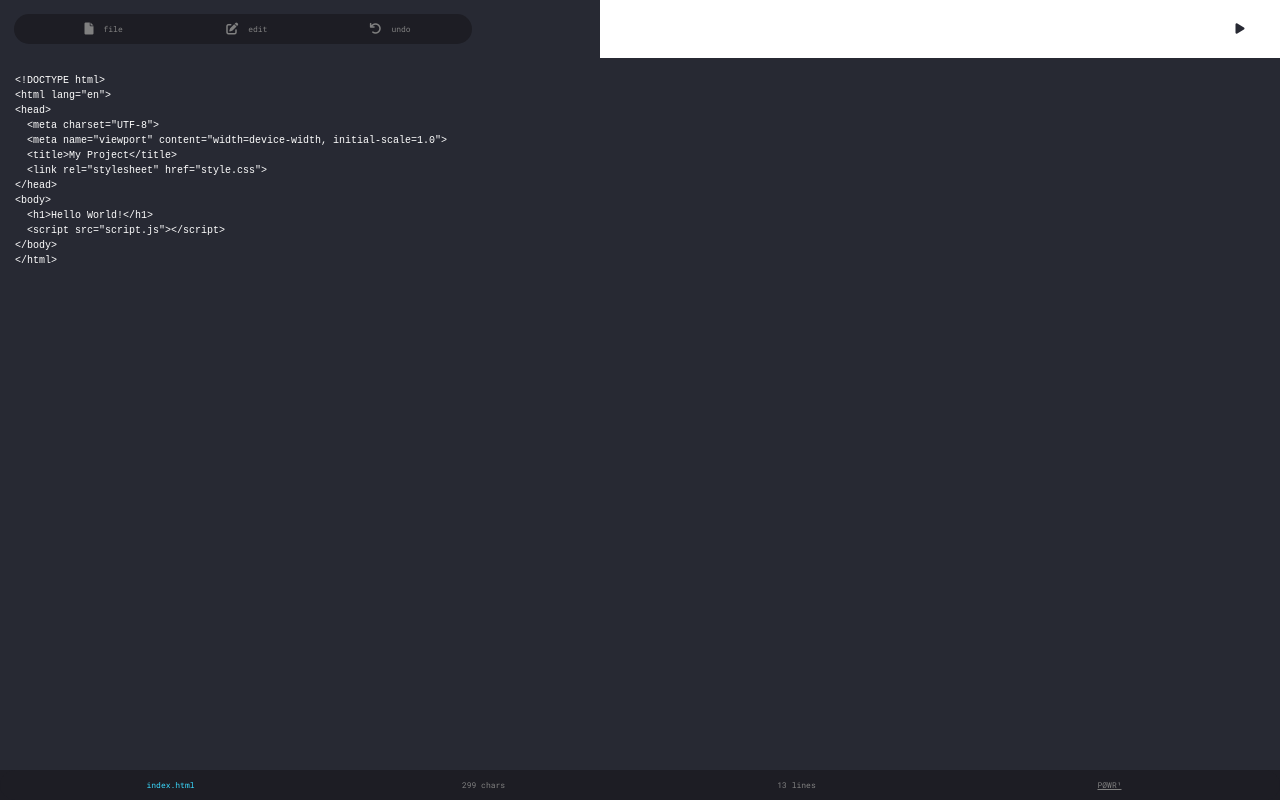
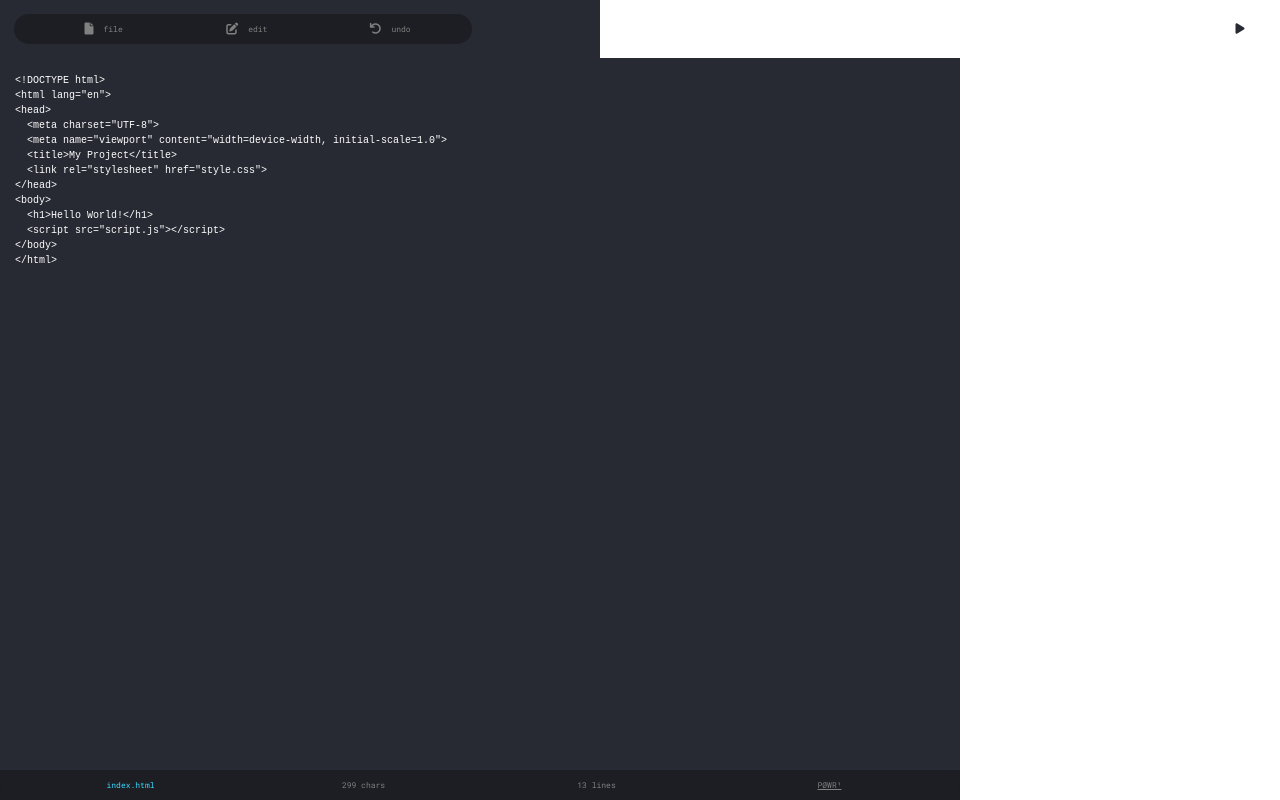
Before and after one commit to mylittletrump/Cdpnsl1, a plain HTML site: page index.html in a window 1280 px wide. Drawn offline with nearby package versions, Linux system fonts and the light colour scheme.

Commit message:
Update index.html

```diff
--- a/index.html
+++ b/index.html
@@ -90,7 +90,7 @@
        MAIN APP CONTAINER
        ======================= -->
   <div class="section">
-    <div class="flexcol editor" style="flex:0 0 100%;">
+    <div class="flexcol editor" style="flex: 50%;">
       <div class="flexbox menubox" style="display: none; position: absolute; top: 50%; left: 50%; transform: translate(-50%, -50%); width: 60%; height: auto; z-index: 5;">
         <div class="flex-button example"></div>
       </div>
```
